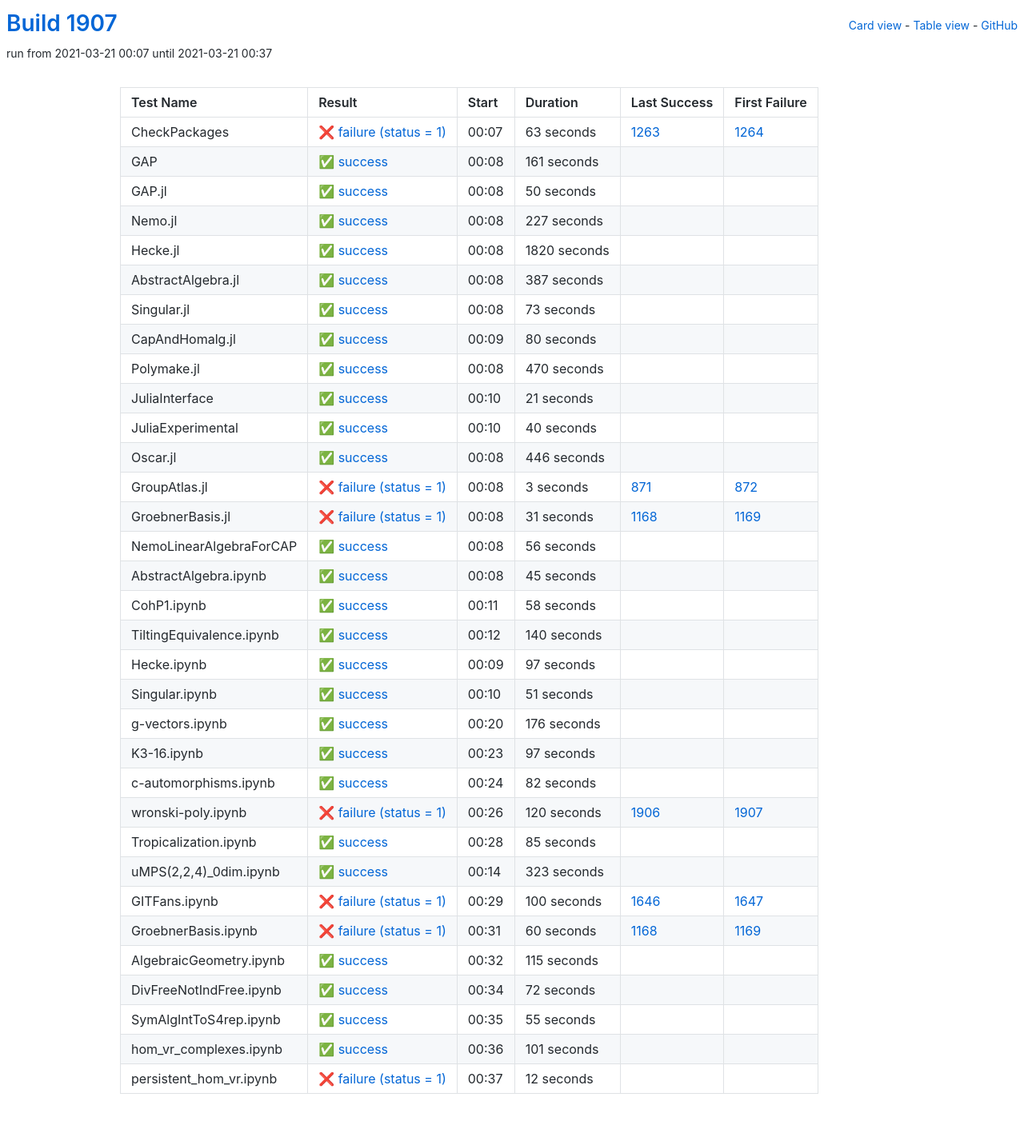
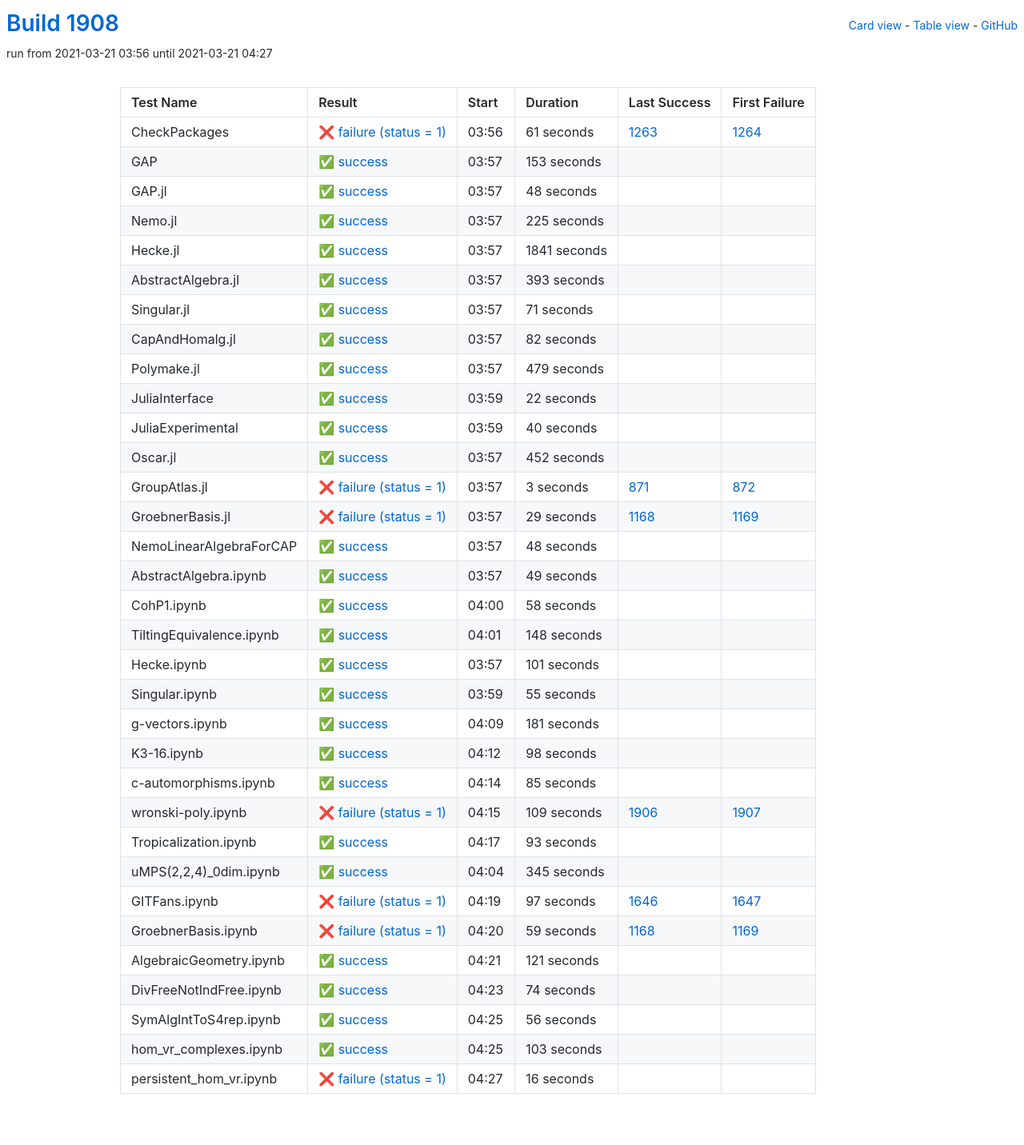
Before and after one commit to oscar-system/oscar-ci-status-stable, a Jekyll site: the page built from table.html, in a window 1280 px wide. Shown: the whole page at 80% size. Built offline with Jekyll 4.4.1, drawn with Linux system fonts in a browser that asks for light colours.

Commit message:
Build #1908

```diff
--- a/_data/ci.yml
+++ b/_data/ci.yml
@@ -1,6 +1,6 @@
 ---
-build: 1907
-build_url: https://oscarci.mathematik.uni-kl.de/job/oscar-stable/1907/
+build: 1908
+build_url: https://oscarci.mathematik.uni-kl.de/job/oscar-stable/1908/
 job: oscar-stable
 organization: oscar-system
 repo: oscar-ci-status-stable
@@ -8,128 +8,128 @@ repourl: https://github.com/oscar-system/oscar-ci-status-stable
 tests:
 - name: CheckPackages
   id: checkpackages
-  log: https://oscarci.mathematik.uni-kl.de/job/oscar-stable/1907/artifact/logs/build-1907/CheckPackages.log
-  start: 2021-03-21 00:07
+  log: https://oscarci.mathematik.uni-kl.de/job/oscar-stable/1908/artifact/logs/build-1908/CheckPackages.log
+  start: 2021-03-21 03:56
   success: false
   exitcode: 1
   status: failure
-  duration: 63
+  duration: 61
   last_success: 1263
   last_success_url: https://oscarci.mathematik.uni-kl.de/job/oscar-stable/1263/
   first_failure: 1264
   first_failure_url: https://oscarci.mathematik.uni-kl.de/job/oscar-stable/1264/
 - name: GAP
   id: gap
-  log: https://oscarci.mathematik.uni-kl.de/job/oscar-stable/1907/artifact/logs/build-1907/GAP.log
-  start: 2021-03-21 00:08
+  log: https://oscarci.mathematik.uni-kl.de/job/oscar-stable/1908/artifact/logs/build-1908/GAP.log
+  start: 2021-03-21 03:57
   success: true
   exitcode: 0
   status: success
-  duration: 161
+  duration: 153
   last_success: false
   last_success_url:
   first_failure: false
   first_failure_url:
 - name: GAP.jl
   id: gap-jl
-  log: https://oscarci.mathematik.uni-kl.de/job/oscar-stable/1907/artifact/logs/build-1907/GAP.jl.log
-  start: 2021-03-21 00:08
+  log: https://oscarci.mathematik.uni-kl.de/job/oscar-stable/1908/artifact/logs/build-1908/GAP.jl.log
+  start: 2021-03-21 03:57
   success: true
   exitcode: 0
   status: success
-  duration: 50
+  duration: 48
   last_success: false
   last_success_url:
   first_failure: false
   first_failure_url:
 - name: Nemo.jl
   id: nemo-jl
-  log: https://oscarci.mathematik.uni-kl.de/job/oscar-stable/1907/artifact/logs/build-1907/Nemo.jl.log
-  start: 2021-03-21 00:08
+  log: https://oscarci.mathematik.uni-kl.de/job/oscar-stable/1908/artifact/logs/build-1908/Nemo.jl.log
+  start: 2021-03-21 03:57
   success: true
   exitcode: 0
   status: success
-  duration: 227
+  duration: 225
   last_success: false
   last_success_url:
   first_failure: false
   first_failure_url:
 - name: Hecke.jl
   id: hecke-jl
-  log: https://oscarci.mathematik.uni-kl.de/job/oscar-stable/1907/artifact/logs/build-1907/Hecke.jl.log
-  start: 2021-03-21 00:08
+  log: https://oscarci.mathematik.uni-kl.de/job/oscar-stable/1908/artifact/logs/build-1908/Hecke.jl.log
+  start: 2021-03-21 03:57
   success: true
   exitcode: 0
   status: success
-  duration: 1820
+  duration: 1841
   last_success: false
   last_success_url:
   first_failure: false
   first_failure_url:
 - name: AbstractAlgebra.jl
   id: abstractalgebra-jl
-  log: https://oscarci.mathematik.uni-kl.de/job/oscar-stable/1907/artifact/logs/build-1907/AbstractAlgebra.jl.log
-  start: 2021-03-21 00:08
+  log: https://oscarci.mathematik.uni-kl.de/job/oscar-stable/1908/artifact/logs/build-1908/AbstractAlgebra.jl.log
+  start: 2021-03-21 03:57
   success: true
   exitcode: 0
   status: success
-  duration: 387
+  duration: 393
   last_success: false
   last_success_url:
   first_failure: false
   first_failure_url:
 - name: Singular.jl
   id: singular-jl
-  log: https://oscarci.mathematik.uni-kl.de/job/oscar-stable/1907/artifact/logs/build-1907/Singular.jl.log
-  start: 2021-03-21 00:08
+  log: https://oscarci.mathematik.uni-kl.de/job/oscar-stable/1908/artifact/logs/build-1908/Singular.jl.log
+  start: 2021-03-21 03:57
   success: true
   exitcode: 0
   status: success
-  duration: 73
+  duration: 71
   last_success: false
   last_success_url:
   first_failure: false
   first_failure_url:
 - name: CapAndHomalg.jl
   id: capandhomalg-jl
-  log: https://oscarci.mathematik.uni-kl.de/job/oscar-stable/1907/artifact/logs/build-1907/CapAndHomalg.jl.log
-  start: 2021-03-21 00:09
+  log: https://oscarci.mathematik.uni-kl.de/job/oscar-stable/1908/artifact/logs/build-1908/CapAndHomalg.jl.log
+  start: 2021-03-21 03:57
   success: true
   exitcode: 0
   status: success
-  duration: 80
+  duration: 82
   last_success: false
   last_success_url:
   first_failure: false
   first_failure_url:
 - name: Polymake.jl
   id: polymake-jl
-  log: https://oscarci.mathematik.uni-kl.de/job/oscar-stable/1907/artifact/logs/build-1907/Polymake.jl.log
-  start: 2021-03-21 00:08
+  log: https://oscarci.mathematik.uni-kl.de/job/oscar-stable/1908/artifact/logs/build-1908/Polymake.jl.log
+  start: 2021-03-21 03:57
   success: true
   exitcode: 0
   status: success
-  duration: 470
+  duration: 479
   last_success: false
   last_success_url:
   first_failure: false
   first_failure_url:
 - name: JuliaInterface
   id: juliainterface
-  log: https://oscarci.mathematik.uni-kl.de/job/oscar-stable/1907/artifact/logs/build-1907/JuliaInterface.log
-  start: 2021-03-21 00:10
+  log: https://oscarci.mathematik.uni-kl.de/job/oscar-stable/1908/artifact/logs/build-1908/JuliaInterface.log
+  start: 2021-03-21 03:59
   success: true
   exitcode: 0
   status: success
-  duration: 21
+  duration: 22
   last_success: false
   last_success_url:
   first_failure: false
   first_failure_url:
 - name: JuliaExperimental
   id: juliaexperimental
-  log: https://oscarci.mathematik.uni-kl.de/job/oscar-stable/1907/artifact/logs/build-1907/JuliaExperimental.log
-  start: 2021-03-21 00:10
+  log: https://oscarci.mathematik.uni-kl.de/job/oscar-stable/1908/artifact/logs/build-1908/JuliaExperimental.log
+  start: 2021-03-21 03:59
   success: true
   exitcode: 0
   status: success
@@ -140,20 +140,20 @@ tests:
   first_failure_url:
 - name: Oscar.jl
   id: oscar-jl
-  log: https://oscarci.mathematik.uni-kl.de/job/oscar-stable/1907/artifact/logs/build-1907/Oscar.jl.log
-  start: 2021-03-21 00:08
+  log: https://oscarci.mathematik.uni-kl.de/job/oscar-stable/1908/artifact/logs/build-1908/Oscar.jl.log
+  start: 2021-03-21 03:57
   success: true
   exitcode: 0
   status: success
-  duration: 446
+  duration: 452
   last_success: false
   last_success_url:
   first_failure: false
   first_failure_url:
 - name: GroupAtlas.jl
   id: groupatlas-jl
-  log: https://oscarci.mathematik.uni-kl.de/job/oscar-stable/1907/artifact/logs/build-1907/GroupAtlas.jl.log
-  start: 2021-03-21 00:08
+  log: https://oscarci.mathematik.uni-kl.de/job/oscar-stable/1908/artifact/logs/build-1908/GroupAtlas.jl.log
+  start: 2021-03-21 03:57
   success: false
   exitcode: 1
   status: failure
@@ -164,44 +164,44 @@ tests:
   first_failure_url: https://oscarci.mathematik.uni-kl.de/job/oscar-stable/872/
 - name: GroebnerBasis.jl
   id: groebnerbasis-jl
-  log: https://oscarci.mathematik.uni-kl.de/job/oscar-stable/1907/artifact/logs/build-1907/GroebnerBasis.jl.log
-  start: 2021-03-21 00:08
+  log: https://oscarci.mathematik.uni-kl.de/job/oscar-stable/1908/artifact/logs/build-1908/GroebnerBasis.jl.log
+  start: 2021-03-21 03:57
   success: false
   exitcode: 1
   status: failure
-  duration: 31
+  duration: 29
   last_success: 1168
   last_success_url: https://oscarci.mathematik.uni-kl.de/job/oscar-stable/1168/
   first_failure: 1169
   first_failure_url: https://oscarci.mathematik.uni-kl.de/job/oscar-stable/1169/
 - name: NemoLinearAlgebraForCAP
   id: nemolinearalgebraforcap
-  log: https://oscarci.mathematik.uni-kl.de/job/oscar-stable/1907/artifact/logs/build-1907/NemoLinearAlgebraForCAP.log
-  start: 2021-03-21 00:08
+  log: https://oscarci.mathematik.uni-kl.de/job/oscar-stable/1908/artifact/logs/build-1908/NemoLinearAlgebraForCAP.log
+  start: 2021-03-21 03:57
   success: true
   exitcode: 0
   status: success
-  duration: 56
+  duration: 48
   last_success: false
   last_success_url:
   first_failure: false
   first_failure_url:
 - name: AbstractAlgebra.ipynb
   id: abstractalgebra-ipynb
-  log: https://oscarci.mathematik.uni-kl.de/job/oscar-stable/1907/artifact/logs/build-1907/AbstractAlgebra.ipynb.log
-  start: 2021-03-21 00:08
+  log: https://oscarci.mathematik.uni-kl.de/job/oscar-stable/1908/artifact/logs/build-1908/AbstractAlgebra.ipynb.log
+  start: 2021-03-21 03:57
   success: true
   exitcode: 0
   status: success
-  duration: 45
+  duration: 49
   last_success: false
   last_success_url:
   first_failure: false
   first_failure_url:
 - name: CohP1.ipynb
   id: cohp1-ipynb
-  log: https://oscarci.mathematik.uni-kl.de/job/oscar-stable/1907/artifact/logs/build-1907/CohP1.ipynb.log
-  start: 2021-03-21 00:11
+  log: https://oscarci.mathematik.uni-kl.de/job/oscar-stable/1908/artifact/logs/build-1908/CohP1.ipynb.log
+  start: 2021-03-21 04:00
   success: true
   exitcode: 0
   status: success
@@ -212,92 +212,68 @@ tests:
   first_failure_url:
 - name: TiltingEquivalence.ipynb
   id: tiltingequivalence-ipynb
-  log: https://oscarci.mathematik.uni-kl.de/job/oscar-stable/1907/artifact/logs/build-1907/TiltingEquivalence.ipynb.log
-  start: 2021-03-21 00:12
+  log: https://oscarci.mathematik.uni-kl.de/job/oscar-stable/1908/artifact/logs/build-1908/TiltingEquivalence.ipynb.log
+  start: 2021-03-21 04:01
   success: true
   exitcode: 0
   status: success
-  duration: 140
+  duration: 148
   last_success: false
   last_success_url:
   first_failure: false
   first_failure_url:
 - name: Hecke.ipynb
   id: hecke-ipynb
-  log: https://oscarci.mathematik.uni-kl.de/job/oscar-stable/1907/artifact/logs/build-1907/Hecke.ipynb.log
-  start: 2021-03-21 00:09
+  log: https://oscarci.mathematik.uni-kl.de/job/oscar-stable/1908/artifact/logs/build-1908/Hecke.ipynb.log
+  start: 2021-03-21 03:57
   success: true
   exitcode: 0
   status: success
-  duration: 97
+  duration: 101
   last_success: false
   last_success_url:
   first_failure: false
   first_failure_url:
 - name: Singular.ipynb
   id: singular-ipynb
-  log: https://oscarci.mathematik.uni-kl.de/job/oscar-stable/1907/artifact/logs/build-1907/Singular.ipynb.log
-  start: 2021-03-21 00:10
+  log: https://oscarci.mathematik.uni-kl.de/job/oscar-stable/1908/artifact/logs/build-1908/Singular.ipynb.log
+  start: 2021-03-21 03:59
   success: true
   exitcode: 0
   status: success
-  duration: 51
+  duration: 55
   last_success: false
   last_success_url:
   first_failure: false
   first_failure_url:
 - name: g-vectors.ipynb
   id: g-vectors-ipynb
-  log: https://oscarci.mathematik.uni-kl.de/job/oscar-stable/1907/artifact/logs/build-1907/g-vectors.ipynb.log
-  start: 2021-03-21 00:20
+  log: https://oscarci.mathematik.uni-kl.de/job/oscar-stable/1908/artifact/logs/build-1908/g-vectors.ipynb.log
+  start: 2021-03-21 04:09
   success: true
   exitcode: 0
   status: success
-  duration: 176
+  duration: 181
   last_success: false
   last_success_url:
   first_failure: false
   first_failure_url:
 - name: K3-16.ipynb
   id: k3-16-ipynb
-  log: https://oscarci.mathematik.uni-kl.de/job/oscar-stable/1907/artifact/logs/build-1907/K3-16.ipynb.log
-  start: 2021-03-21 00:23
+  log: https://oscarci.mathematik.uni-kl.de/job/oscar-stable/1908/artifact/logs/build-1908/K3-16.ipynb.log
+  start: 2021-03-21 04:12
   success: true
   exitcode: 0
   status: success
-  duration: 97
+  duration: 98
   last_success: false
   last_success_url:
   first_failure: false
   first_failure_url:
 - name: c-automorphisms.ipynb
   id: c-automorphisms-ipynb
-  log: https://oscarci.mathematik.uni-kl.de/job/oscar-stable/1907/artifact/logs/build-1907/c-automorphisms.ipynb.log
-  start: 2021-03-21 00:24
-  success: true
-  exitcode: 0
-  status: success
-  duration: 82
-  last_success: false
-  last_success_url:
-  first_failure: false
-  first_failure_url:
-- name: wronski-poly.ipynb
-  id: wronski-poly-ipynb
-  log: https://oscarci.mathematik.uni-kl.de/job/oscar-stable/1907/artifact/logs/build-1907/wronski-poly.ipynb.log
-  start: 2021-03-21 00:26
-  success: false
-  exitcode: 1
-  status: failure
-  duration: 120
-  last_success: 1906
-  last_success_url: https://oscarci.mathematik.uni-kl.de/job/oscar-stable/1906/
-  first_failure: 1907
-  first_failure_url: https://oscarci.mathematik.uni-kl.de/job/oscar-stable/1907/
-- name: Tropicalization.ipynb
-  id: tropicalization-ipynb
-  log: https://oscarci.mathematik.uni-kl.de/job/oscar-stable/1907/artifact/logs/build-1907/Tropicalization.ipynb.log
-  start: 2021-03-21 00:28
+  log: https://oscarci.mathematik.uni-kl.de/job/oscar-stable/1908/artifact/logs/build-1908/c-automorphisms.ipynb.log
+  start: 2021-03-21 04:14
   success: true
   exitcode: 0
   status: success
@@ -306,98 +282,122 @@ tests:
   last_success_url:
   first_failure: false
   first_failure_url:
-- name: uMPS(2,2,4)_0dim.ipynb
-  id: umps-2-2-4-0dim-ipynb
-  log: https://oscarci.mathematik.uni-kl.de/job/oscar-stable/1907/artifact/logs/build-1907/uMPS-2-2-4-_0dim.ipynb.log
-  start: 2021-03-21 00:14
+- name: wronski-poly.ipynb
+  id: wronski-poly-ipynb
+  log: https://oscarci.mathematik.uni-kl.de/job/oscar-stable/1908/artifact/logs/build-1908/wronski-poly.ipynb.log
+  start: 2021-03-21 04:15
+  success: false
+  exitcode: 1
+  status: failure
+  duration: 109
+  last_success: 1906
+  last_success_url: https://oscarci.mathematik.uni-kl.de/job/oscar-stable/1906/
+  first_failure: 1907
+  first_failure_url: https://oscarci.mathematik.uni-kl.de/job/oscar-stable/1907/
+- name: Tropicalization.ipynb
+  id: tropicalization-ipynb
+  log: https://oscarci.mathematik.uni-kl.de/job/oscar-stable/1908/artifact/logs/build-1908/Tropicalization.ipynb.log
+  start: 2021-03-21 04:17
   success: true
   exitcode: 0
   status: success
-  duration: 323
+  duration: 93
+  last_success: false
+  last_success_url:
+  first_failure: false
+  first_failure_url:
+- name: uMPS(2,2,4)_0dim.ipynb
+  id: umps-2-2-4-0dim-ipynb
+  log: https://oscarci.mathematik.uni-kl.de/job/oscar-stable/1908/artifact/logs/build-1908/uMPS-2-2-4-_0dim.ipynb.log
+  start: 2021-03-21 04:04
+  success: true
+  exitcode: 0
+  status: success
+  duration: 345
   last_success: false
   last_success_url:
   first_failure: false
   first_failure_url:
 - name: GITFans.ipynb
   id: gitfans-ipynb
-  log: https://oscarci.mathematik.uni-kl.de/job/oscar-stable/1907/artifact/logs/build-1907/GITFans.ipynb.log
-  start: 2021-03-21 00:29
+  log: https://oscarci.mathematik.uni-kl.de/job/oscar-stable/1908/artifact/logs/build-1908/GITFans.ipynb.log
+  start: 2021-03-21 04:19
   success: false
   exitcode: 1
   status: failure
-  duration: 100
+  duration: 97
   last_success: 1646
   last_success_url: https://oscarci.mathematik.uni-kl.de/job/oscar-stable/1646/
   first_failure: 1647
   first_failure_url: https://oscarci.mathematik.uni-kl.de/job/oscar-stable/1647/
 - name: GroebnerBasis.ipynb
   id: groebnerbasis-ipynb
-  log: https://oscarci.mathematik.uni-kl.de/job/oscar-stable/1907/artifact/logs/build-1907/GroebnerBasis.ipynb.log
-  start: 2021-03-21 00:31
+  log: https://oscarci.mathematik.uni-kl.de/job/oscar-stable/1908/artifact/logs/build-1908/GroebnerBasis.ipynb.log
+  start: 2021-03-21 04:20
   success: false
   exitcode: 1
   status: failure
-  duration: 60
+  duration: 59
   last_success: 1168
   last_success_url: https://oscarci.mathematik.uni-kl.de/job/oscar-stable/1168/
   first_failure: 1169
   first_failure_url: https://oscarci.mathematik.uni-kl.de/job/oscar-stable/1169/
 - name: AlgebraicGeometry.ipynb
   id: algebraicgeometry-ipynb
-  log: https://oscarci.mathematik.uni-kl.de/job/oscar-stable/1907/artifact/logs/build-1907/AlgebraicGeometry.ipynb.log
-  start: 2021-03-21 00:32
+  log: https://oscarci.mathematik.uni-kl.de/job/oscar-stable/1908/artifact/logs/build-1908/AlgebraicGeometry.ipynb.log
+  start: 2021-03-21 04:21
   success: true
   exitcode: 0
   status: success
-  duration: 115
+  duration: 121
   last_success: false
   last_success_url:
   first_failure: false
   first_failure_url:
 - name: DivFreeNotIndFree.ipynb
   id: divfreenotindfree-ipynb
-  log: https://oscarci.mathematik.uni-kl.de/job/oscar-stable/1907/artifact/logs/build-1907/DivFreeNotIndFree.ipynb.log
-  start: 2021-03-21 00:34
+  log: https://oscarci.mathematik.uni-kl.de/job/oscar-stable/1908/artifact/logs/build-1908/DivFreeNotIndFree.ipynb.log
+  start: 2021-03-21 04:23
   success: true
   exitcode: 0
   status: success
-  duration: 72
+  duration: 74
   last_success: false
   last_success_url:
   first_failure: false
   first_failure_url:
 - name: SymAlgIntToS4rep.ipynb
   id: symalginttos4rep-ipynb
-  log: https://oscarci.mathematik.uni-kl.de/job/oscar-stable/1907/artifact/logs/build-1907/SymAlgIntToS4rep.ipynb.log
-  start: 2021-03-21 00:35
+  log: https://oscarci.mathematik.uni-kl.de/job/oscar-stable/1908/artifact/logs/build-1908/SymAlgIntToS4rep.ipynb.log
+  start: 2021-03-21 04:25
   success: true
   exitcode: 0
   status: success
-  duration: 55
+  duration: 56
   last_success: false
   last_success_url:
   first_failure: false
   first_failure_url:
 - name: hom_vr_complexes.ipynb
   id: hom-vr-complexes-ipynb
-  log: https://oscarci.mathematik.uni-kl.de/job/oscar-stable/1907/artifact/logs/build-1907/hom_vr_complexes.ipynb.log
-  start: 2021-03-21 00:36
+  log: https://oscarci.mathematik.uni-kl.de/job/oscar-stable/1908/artifact/logs/build-1908/hom_vr_complexes.ipynb.log
+  start: 2021-03-21 04:25
   success: true
   exitcode: 0
   status: success
-  duration: 101
+  duration: 103
   last_success: false
   last_success_url:
   first_failure: false
   first_failure_url:
 - name: persistent_hom_vr.ipynb
   id: persistent-hom-vr-ipynb
-  log: https://oscarci.mathematik.uni-kl.de/job/oscar-stable/1907/artifact/logs/build-1907/persistent_hom_vr.ipynb.log
-  start: 2021-03-21 00:37
+  log: https://oscarci.mathematik.uni-kl.de/job/oscar-stable/1908/artifact/logs/build-1908/persistent_hom_vr.ipynb.log
+  start: 2021-03-21 04:27
   success: false
   exitcode: 1
   status: failure
-  duration: 12
+  duration: 16
   last_success: false
   last_success_url:
   first_failure: false
```
Also changed, not shown: README.md.
